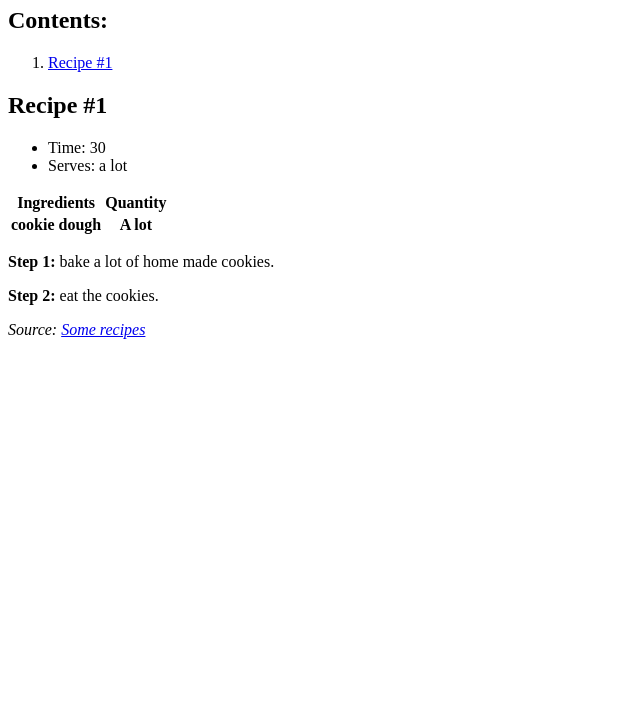
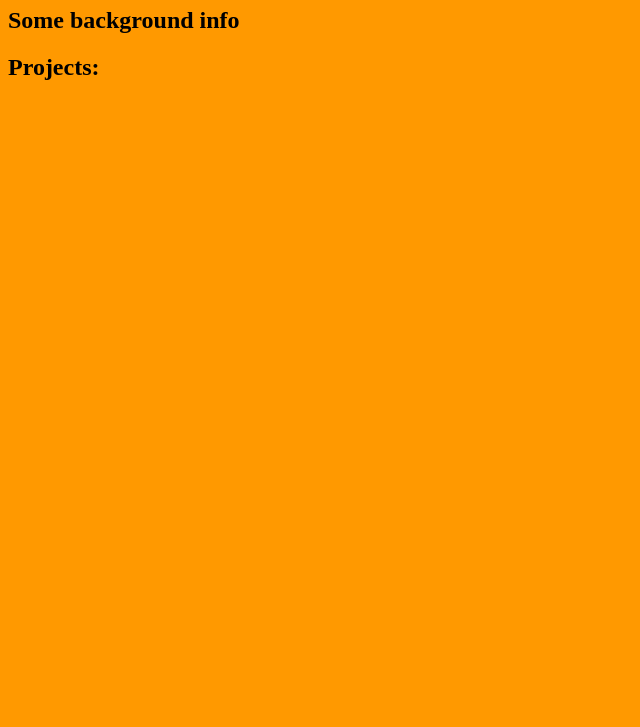
Before and after one commit to DanielSavin/DanielSavinWebsite, a plain HTML site: page index.html in a window 1280 px wide. Shown: the part 73-800 px from the top of the page, without its empty margins (0-640 px from the left). Drawn offline with Linux system fonts and the light colour scheme.

Commit message:
second update

```diff
--- a/index.html
+++ b/index.html
@@ -5,60 +5,31 @@
 
 
             <style>
-            h2{
-                color: rgb (227, 67, 18);
-            }
-            p{ color: (227, 67, 18);
-            }
-            #recipe
-        }</style>
+			h1{
 
+				}
+
+
+			body {
+    			background-color:rgb(255,153,0);
+			}
+			#recipe
+
+
+         </style>
 
         <p></p>
        <h2></h2>
         <meta charset="utf-8">
-        <style>
-        </style>
+
     </head>
     <body>
 
-        <h1>Daniel's Recipe Book</h1>
+        <centre><h1>Daniel's Website</h1></centre>
+      <h2>Some background info</h2>
+    <h2>Projects:</h2>
 
-        <h2>Contents:</h2>
 
-        <ol>
-            <li><a href="#recipe">Recipe #1</a></li>
-        </ol>
-
-        <h2 id="recipe">Recipe #1</h2>
-
-        <ul>
-            <li>Time: 30</li>
-            <li>Serves: a lot</li>
-        </ul>
-
-        <table>
-            <thead>
-                <tr>
-                    <th>Ingredients</th>
-                    <th>Quantity</th>
-                    <td></td>
-                </tr>
-                <tr>
-                   <th>cookie dough</th>
-                   <th>A lot</th>
-                </tr>
-            </thead>
-            <tbody>
-            </tbody>
-        </table>
-
-        <p><strong>Step 1:</strong> bake a lot of home made cookies.
-</p>
-        <p><strong>Step 2:</strong> eat the cookies.
-</p>
-
-    <p><em>Source: <a href="http://www.food.com/recipe/egg-free-no-bake-cookie-dough-for-eating-391880">Some recipes</a></em></p>
 
     </body>
 </html>
```
